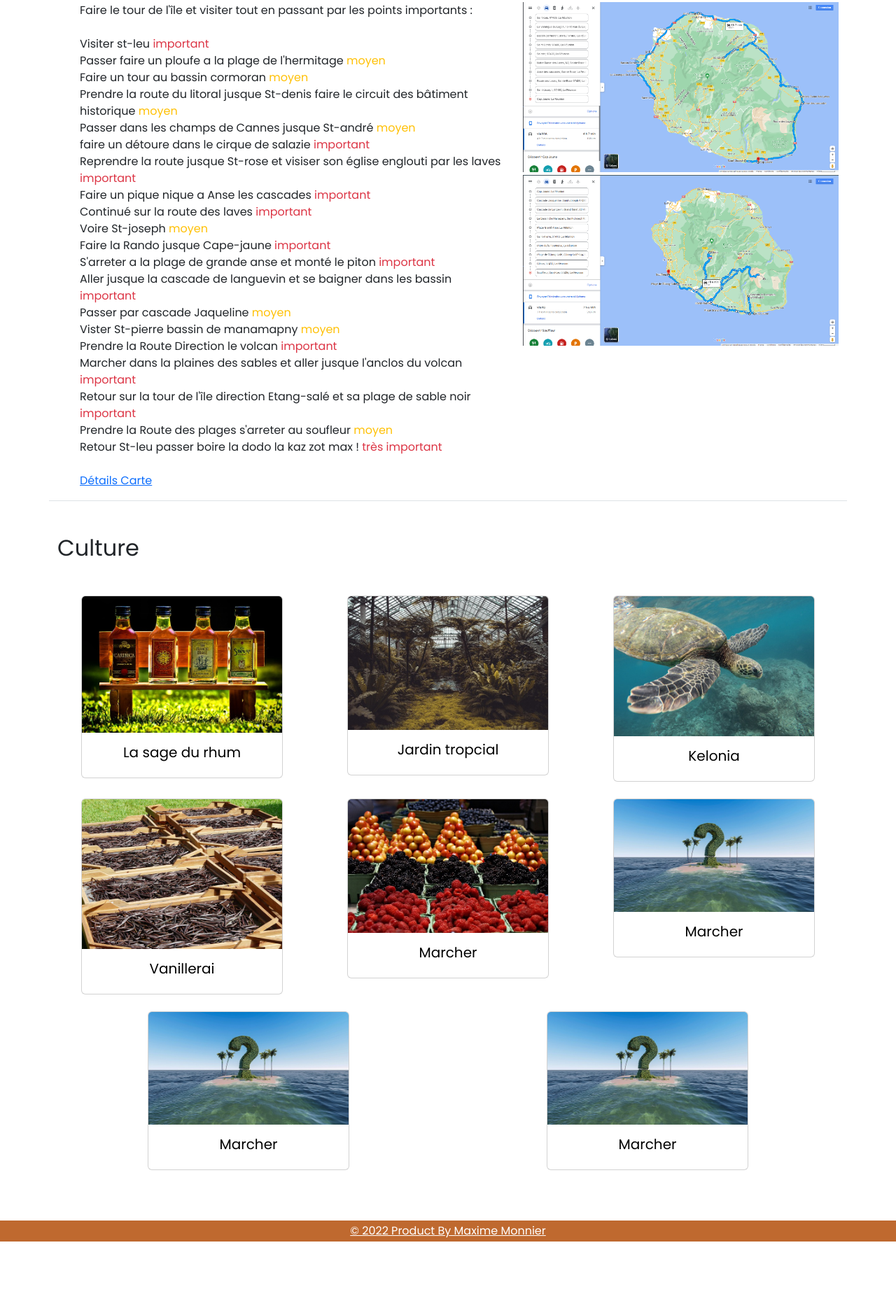
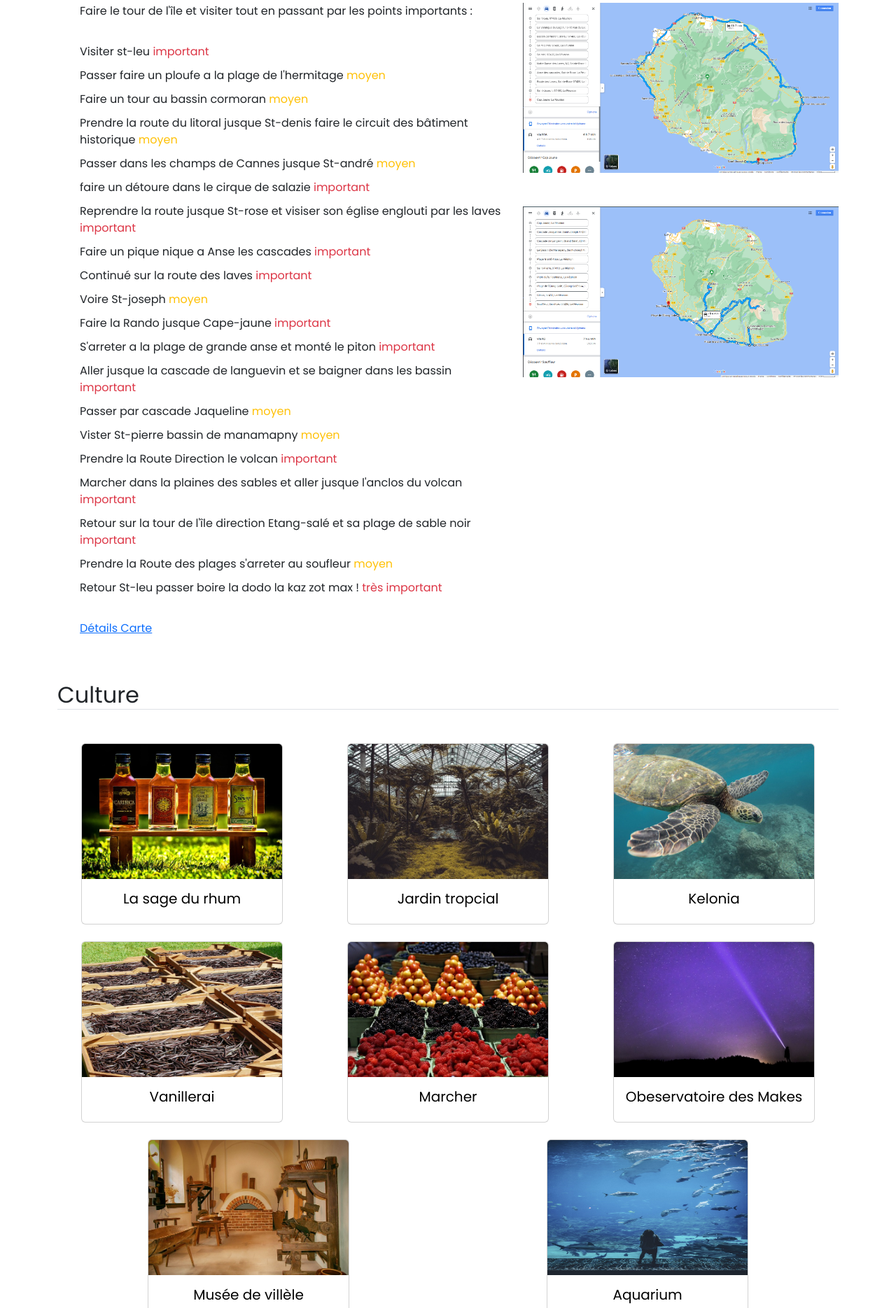
Before and after one commit to MaximeMonnier/liste-vacance, a plain HTML site: page template-html/vc.html in a window 1280 px wide. Shown: the part 931-2800 px from the top of the page at 70% size. Before the commit the page ends 2705 px from the top, so only its background shows below. Drawn offline with nearby package versions, Linux system fonts and the light colour scheme.

Commit message:
page rb ok

```diff
--- a/style/vc.css
+++ b/style/vc.css
@@ -44,6 +44,9 @@
 ul{
     list-style: none;
 }
+li{
+    margin-bottom: 10px;
+}
 .card-size{
     height: 530px;
 }
--- a/template-html/vc.html
+++ b/template-html/vc.html
@@ -43,7 +43,7 @@
           </div>
         </nav>
 
-        <div class="container-fluide presentation">
+        <div class="container presentation">
           <h1>Tourisme et Culture</h1>
           <p>Petits parcours détailler de ce que vous pouvez visiter. </p>
           <div class="row">
@@ -59,10 +59,10 @@
   </header>
         <!-- fin navigation presentation-->
         <main>
-          <div class="container mt-5 border-bottom">
+          <div class="container mt-5">
               <div class="row" id="tourisme">
                 <div class="col-lg-7 col-12">
-                   <h2 class="mb-5">Tourisme</h2>
+                   <h2 class="mb-5 border-bottom">Tourisme</h2>
                 <ul class="ul">
                   <li>Faire le tour de l'île et visiter tout en passant par les points importants :</li>
                   <br>
@@ -91,9 +91,9 @@
                   </ul>
                 </div>
                 <div class="col-lg-5 col-12">
-                  <h2 class="mb-5">Details <span class="text-danger fs-6">important </span><span class="text-warning fs-6">moyen </span></h2>
+                  <h2 class="mb-5 border-bottom">Details <span class="text-danger fs-6">important </span><span class="text-warning fs-6">moyen </span></h2>
                   <div class="container-fluide">
-                    <a href="../assets/cap1.png"><img src="../assets/cap1.png" alt="cap d'écran" class="image-fluide image-maps mb-1"></a>
+                    <a href="../assets/cap1.png"><img src="../assets/cap1.png" alt="cap d'écran" class="image-fluide image-maps mb-5"></a>
                     <a href="../assets/cap2.png"><img src="../assets/cap2.png" alt="cap d'écran" class="image-fluide image-maps"></a>
                   </div>
                 </div>
@@ -101,12 +101,12 @@
           </div>
 
           <div class="container mt-5">
-            <h2 class="mb-5">Culture</h2>
+            <h2 class="mb-5 border-bottom">Culture</h2>
             <div class="row" id="culture">
               <div class="col-lg col-12 d-flex justify-content-center mb-4">
                 <a href="https://www.sagadurhum.fr/" target="_blank" class="liens">
                   <div class="card" style="width: 18rem;">
-                    <img src="../assets/rum-3606452_640.jpg" class="card-img-top" alt="...">
+                    <img src="../assets/rum-3606452_640.jpg" class="card-img-top image" alt="...">
                     <div class="card-body text-center">
                       <h5 class="card-title">La sage du rhum</h5>
                     </div>
@@ -117,7 +117,7 @@
               <div class="col-lg col-12 d-flex justify-content-center mb-4">
                 <a href="https://www.reunion.fr/offres/mascarin-jardin-botanique-de-la-reunion-saint-leu-fr-558326/" target="_blank" class="liens">
                   <div class="card" style="width: 18rem;">
-                    <img src="../assets/conservatory-4161955_640.jpg" class="card-img-top" alt="...">
+                    <img src="../assets/conservatory-4161955_640.jpg" class="card-img-top image" alt="...">
                     <div class="card-body text-center">
                       <h5 class="card-title">Jardin tropcial</h5>
                     </div>
@@ -128,7 +128,7 @@
               <div class="col-lg col-12 d-flex justify-content-center mb-4">
                 <a href="https://museesreunion.fr/kelonia/" target="_blank" class="liens">
                   <div class="card" style="width: 18rem;">
-                    <img src="../assets/animal-1868046_640.jpg" class="card-img-top" alt="...">
+                    <img src="../assets/animal-1868046_640.jpg" class="card-img-top image" alt="...">
                     <div class="card-body text-center">
                       <h5 class="card-title">Kelonia</h5>
                     </div>
@@ -139,7 +139,7 @@
               <div class="col-lg col-12 d-flex justify-content-center mb-4">
                 <a href="http://www.lavanilleraie.com/" target="_blank" class="liens">
                   <div class="card" style="width: 18rem;">
-                    <img src="../assets/drying-114135_640.jpg" class="card-img-top" alt="...">
+                    <img src="../assets/drying-114135_640.jpg" class="card-img-top image" alt="...">
                     <div class="card-body text-center">
                       <h5 class="card-title">Vanillerai</h5>
                     </div>
@@ -149,7 +149,7 @@
               <div class="col-lg col-12 d-flex justify-content-center mb-4">
                 <a href="https://www.reunion.fr/offres/marche-forain-de-saint-paul-saint-paul-fr-1160441/" target="_blank" class="liens">
                   <div class="card" style="width: 18rem;">
-                    <img src="../assets/fruits-50423_640.jpg" class="card-img-top" alt="...">
+                    <img src="../assets/fruits-50423_640.jpg" class="card-img-top image" alt="...">
                     <div class="card-body text-center">
                       <h5 class="card-title">Marcher</h5>
                     </div>
@@ -158,33 +158,33 @@
               </div>
 
               <div class="col-lg col-12 d-flex justify-content-center mb-4">
-                <a href="https://www.sagadurhum.fr/" target="_blank" class="liens">
+                <a href="https://www.observatoiredesmakes.com/" target="_blank" class="liens">
                   <div class="card" style="width: 18rem;">
-                    <img src="../assets/knowledge-3255140_640.jpg" class="card-img-top" alt="...">
+                    <img src="../assets/MAKE.jpg" class="card-img-top image" alt="...">
                     <div class="card-body text-center">
-                      <h5 class="card-title">Marcher</h5>
+                      <h5 class="card-title">Obeservatoire des Makes</h5>
                     </div>
                   </div>
                 </a>
               </div>
 
               <div class="col-lg col-12 d-flex justify-content-center mb-4">
-                <a href="https://www.sagadurhum.fr/" target="_blank" class="liens">
+                <a href="https://www.musee-villele.re/fr/" target="_blank" class="liens">
                   <div class="card" style="width: 18rem;">
-                    <img src="../assets/knowledge-3255140_640.jpg" class="card-img-top" alt="...">
+                    <img src="../assets/muser.jpg" class="card-img-top image" alt="...">
                     <div class="card-body text-center">
-                      <h5 class="card-title">Marcher</h5>
+                      <h5 class="card-title">Musée de villèle</h5>
                     </div>
                   </div>
                 </a>
               </div>
 
               <div class="col-lg col-12 d-flex justify-content-center mb-4">
-                <a href="https://www.sagadurhum.fr/" target="_blank" class="liens">
+                <a href="https://www.aquariumdelareunion.com/" target="_blank" class="liens">
                   <div class="card" style="width: 18rem;">
-                    <img src="../assets/knowledge-3255140_640.jpg" class="card-img-top" alt="...">
+                    <img src="../assets/aqua.jpg" class="card-img-top image" alt="...">
                     <div class="card-body text-center">
-                      <h5 class="card-title">Marcher</h5>
+                      <h5 class="card-title">Aquarium</h5>
                     </div>
                   </div>
                 </a>
```
Also changed, not shown: template-html/ra.html (+7 -6 lines), template-html/rb.html (+2 -2 lines), assets/MAKE.jpg (added), assets/aqua.jpg (added), assets/balcon.jpg (added), assets/cafe.jpg (added), assets/coco.jpg (added), assets/muser.jpg (added).
